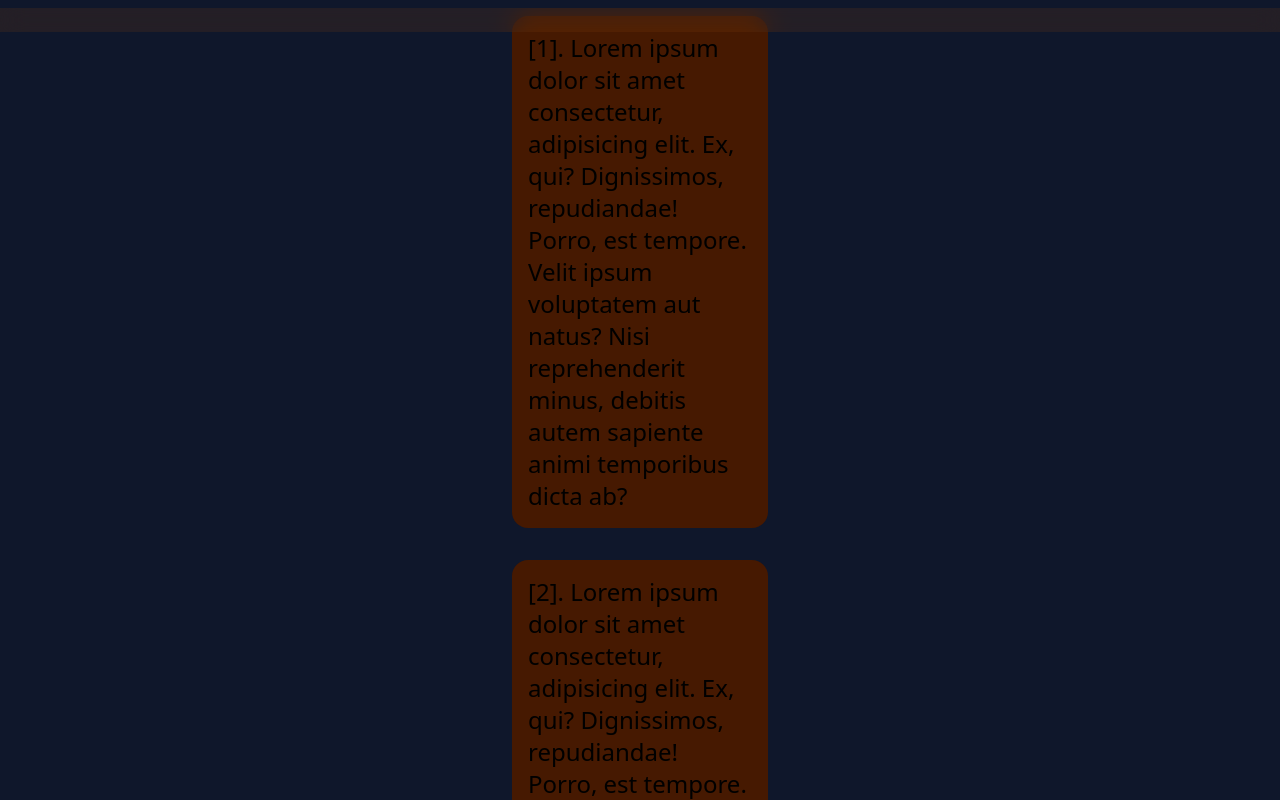
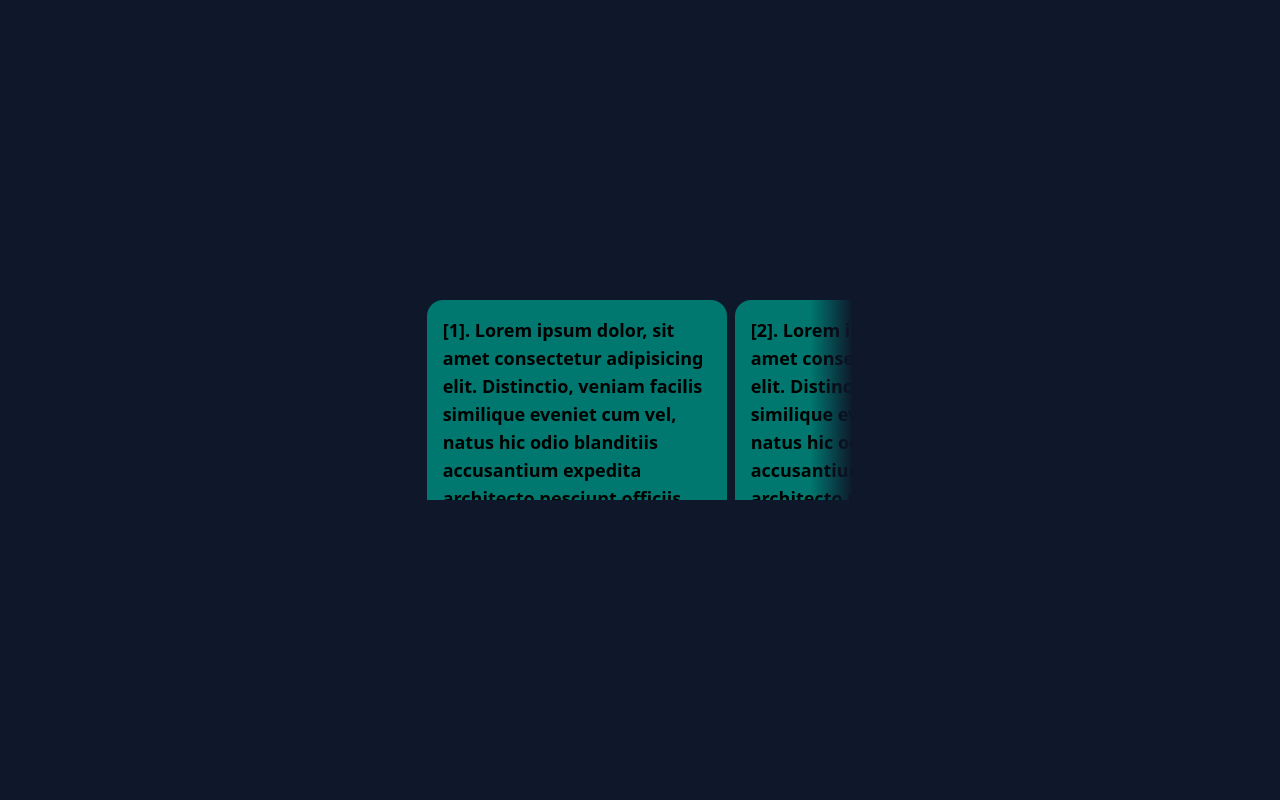
Before and after one commit to ZHENSHUO-ZHAO/ui-stack, a React (Vite) app: page / in a window 1280 px wide. Built offline with nearby package versions, Linux system fonts and the light colour scheme.

Commit message:
Added SideScrollGallery.

```diff
--- a/src/App.tsx
+++ b/src/App.tsx
@@ -1,9 +1,9 @@
-import ScrollTrigger from "./animations/ScrollTrigger";
+import SideScrollGallery from "./animations/SideScrollGallery";
 
 function App() {
   return (
     <>
-      <ScrollTrigger />
+      <SideScrollGallery />
     </>
   );
 }
--- /dev/null
+++ b/src/animations/SideScrollGallery.tsx
@@ -0,0 +1,82 @@
+import {
+  animate,
+  MotionValue,
+  useMotionValue,
+  useMotionValueEvent,
+  useScroll,
+  type ValueAnimationTransition,
+} from "motion/react";
+import MotionContainer from "./MotionContainer";
+import { useRef } from "react";
+import { motion } from "motion/react";
+
+export default function SideScrollGallery() {
+  const scrollRef = useRef<HTMLDivElement>(null);
+  const { scrollXProgress } = useScroll({ container: scrollRef });
+  const maskImage = useImageMask(scrollXProgress);
+
+  return (
+    <MotionContainer>
+      <motion.div
+        ref={scrollRef}
+        className="w-1/3 h-1/4 overflow-x-auto snap-x snap-proximity"
+        style={{ maskImage }}
+      >
+        <div className="flex justify-start items-stretch gap-2">
+          {[1, 2, 3, 4, 5, 6, 7].map((i) => (
+            <div className="flex-[1_0_300px] p-4 text-lg font-semibold bg-teal-700 rounded-2xl snap-center">
+              [{i}]. Lorem ipsum dolor, sit amet consectetur adipisicing elit.
+              Distinctio, veniam facilis similique eveniet cum vel, natus hic
+              odio blanditiis accusantium expedita architecto nesciunt officiis
+              doloremque dolor qui vitae fuga totam.
+            </div>
+          ))}
+        </div>
+      </motion.div>
+    </MotionContainer>
+  );
+}
+
+const left = `0%`;
+const leftInset = `10%`;
+const rightInset = `90%`;
+const right = `100%`;
+const transparent = `#0000`;
+const opaque = `#000`;
+
+function useImageMask(scrollXProgress: MotionValue<number>) {
+  const maskImage = useMotionValue(
+    `linear-gradient(90deg, ${opaque}, ${opaque} ${left}, ${opaque} ${rightInset}, ${transparent})`
+  );
+
+  const transition: ValueAnimationTransition<string> = {
+    duration: 0.2,
+    ease: "easeInOut",
+  };
+  useMotionValueEvent(scrollXProgress, "change", (value: number) => {
+    if (value === 0) {
+      animate(
+        maskImage,
+        `linear-gradient(90deg, ${opaque}, ${opaque} ${left}, ${opaque} ${rightInset}, ${transparent})`,
+        transition
+      );
+    } else if (value === 1) {
+      animate(
+        maskImage,
+        `linear-gradient(90deg, ${transparent}, ${opaque} ${leftInset}, ${opaque} ${right}, ${opaque})`,
+        transition
+      );
+    } else if (
+      scrollXProgress.getPrevious() === 0 ||
+      scrollXProgress.getPrevious() === 1
+    ) {
+      animate(
+        maskImage,
+        `linear-gradient(90deg, ${transparent}, ${opaque} ${leftInset}, ${opaque} ${rightInset}, ${transparent})`,
+        transition
+      );
+    }
+  });
+
+  return maskImage;
+}
```
